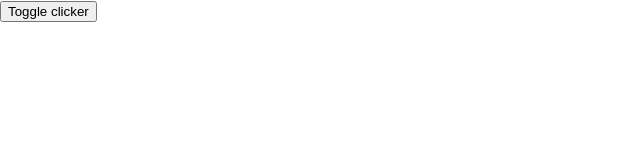
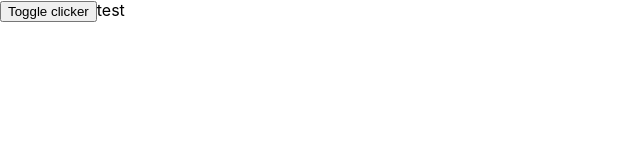
Before and after one commit to AlexanderSipko/react-function, a React (Create React App) app: page / in a window 1280 px wide. Shown: the top 160 px of the page, without its empty margins (0-640 px from the left). Built offline with nearby package versions, Linux system fonts and the light colour scheme.

Commit message:
add test

```diff
--- a/src/App.js
+++ b/src/App.js
@@ -11,6 +11,7 @@ function App() {
     <div className="App">
       <button onClick={() => setClicker(!isClicker)}>Toggle clicker</button>
       {isClicker && <Clicker/>}
+      <h>test</h>
     </div>
   );
 }
--- a/src/components/Clicker.jsx
+++ b/src/components/Clicker.jsx
@@ -29,6 +29,7 @@ function Clicker() {
       <h1>Start Learn Function React</h1>
         <button onClick={increment}> + </button>
           <span style={{display:'inline-block', margin:'0 0.5rem'}}>{count}</span>
+          <h>test </h>
         <button onClick={decrement}> - </button>
     </div>
   );
```
